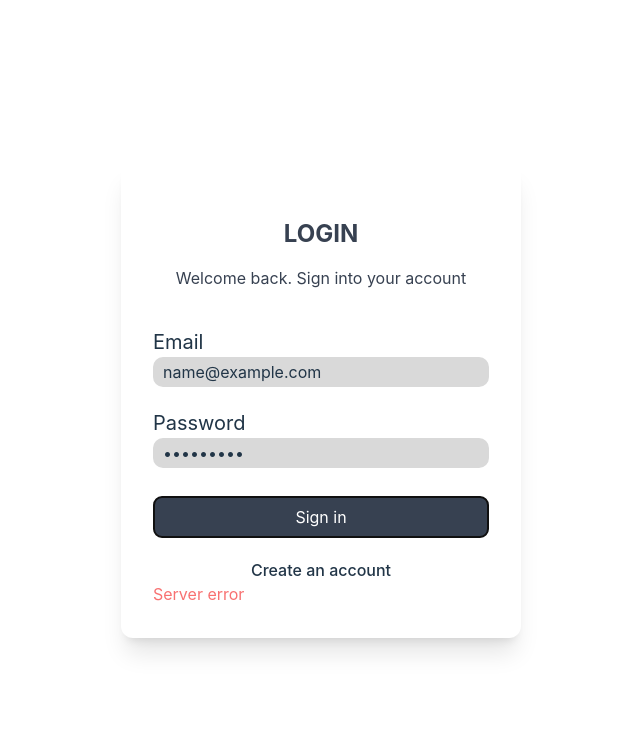
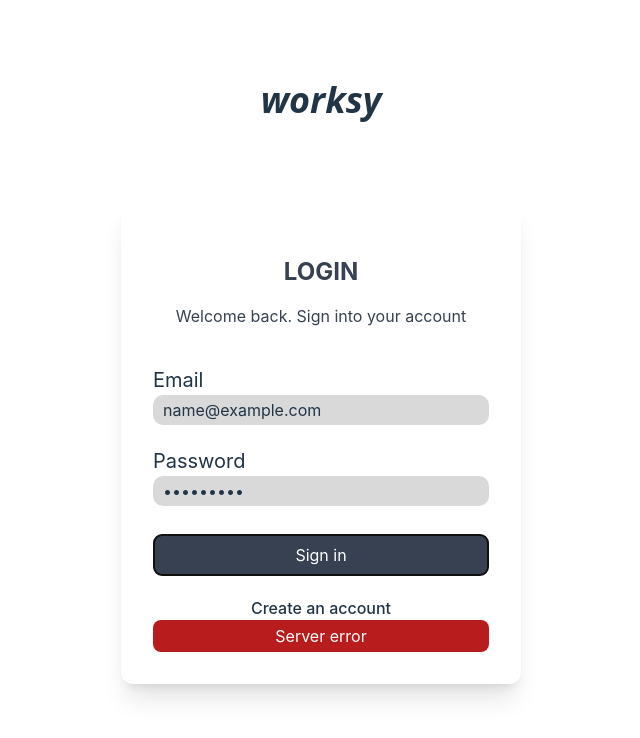
Before and after one commit to evanmurray99/Worksy, a React (Vite) app in the folder Client/: page /login in a window 1280 px wide. Both pictures are taken after typing "name@example.com", "Sample123" into the empty fields and a click on the button "Sign in". Shown: the top 738 px of the page, without its empty margins (319-959 px from the left). Built offline with nearby package versions, Linux system fonts and the light colour scheme; no server answers.

Commit message:
Updated login page

```diff
--- a/Client/src/Pages/Login.jsx
+++ b/Client/src/Pages/Login.jsx
@@ -1,11 +1,14 @@
+/* eslint-disable react-refresh/only-export-components */
+/* eslint-disable no-mixed-spaces-and-tabs */
 import { Link, useNavigate } from 'react-router-dom';
 import { useState } from 'react';
 import axios from 'axios';
 import Cookies from 'js-cookie';
 
+// Function to handle user login
 export const logIn = async (email, password) => {
   try {
-		console.log("login")
+    console.log("login");
     const url = 'http://localhost:3001/api/users/login';
     const body = {
       email: email,
@@ -16,26 +19,28 @@ export const logIn = async (email, password) => {
       .then((response) => response.data)
       .catch((e) => e.response.data);
   } catch (e) {
-		console.log('Error occured', e.message);
+    console.log('Error occurred', e.message);
   }
 };
 
+// Login component
 export default function Login() {
   const [email, setEmail] = useState('');
   const [password, setPassword] = useState('');
   const [error, setError] = useState('');
   const navigate = useNavigate();
 
+  // Function to handle login submission
   const handleLogin = async (e) => {
     e.preventDefault();
     setError('');
     const data = await logIn(email, password);
 
     try {
-			console.log(data.token)
+      console.log(data.token);
       if (data.token) {
-				Cookies.set('token', data.token)
-				console.log(data.token)
+        Cookies.set('token', data.token);
+        console.log(data.token);
         navigate('/');
       } else if (data.message) setError(data.message);
     } catch (e) {
@@ -43,15 +48,16 @@ export default function Login() {
     }
   };
 
+  // Function to handle "Enter" key press
   const handleEnter = (event) => {
-		if(event.key === "Enter")
-		{
+    if (event.key === "Enter") {
       handleLogin(event);
     }
-	}
+  };
 
   return (
-		<div className="justify-center items-center flex h-full">
+    <div className="justify-center items-center flex overflow-y-none flex-col">
+      <div className="justify-center items-center flex h-full overflow-y-none flex-col py-20 font-bold text-4xl italic font-sans">worksy</div>
       <div className="flex justify-center items-center rounded-xl bg-white p-8 shadow-xl w-[400px] max-w-[1500px]">
         <form
           className=" bg-white w-full mx-auto"
@@ -67,6 +73,7 @@ export default function Login() {
             <input
               className="border p-2 focus:outline-gray-400 "
               type="email"
+			  required={true}
               id="email"
               value={email}
               placeholder="Email"
@@ -76,13 +83,13 @@ export default function Login() {
               }}
             />
           </div>
-
           <div className="flex flex-col py-2">
             <label htmlFor="password">Password</label>
             <input
               className="border p-2 focus:outline-gray-400 "
               type="password"
               id="password"
+			  required={true}
               value={password}
               placeholder="Password"
               onChange={(e) => {
@@ -100,7 +107,7 @@ export default function Login() {
           >
             Create an account
           </Link>
-					{error !== '' ? <div className="text-red-400">{error}</div> : null}
+          {error !== '' ? <div className="text-white w-full bg-red-700 px-1 py-1 flex justify-center text-center bold rounded-lg">{error}</div> : null}
         </form>
       </div>
     </div>
```
Lines whose indentation alone changed are shown as unchanged.
